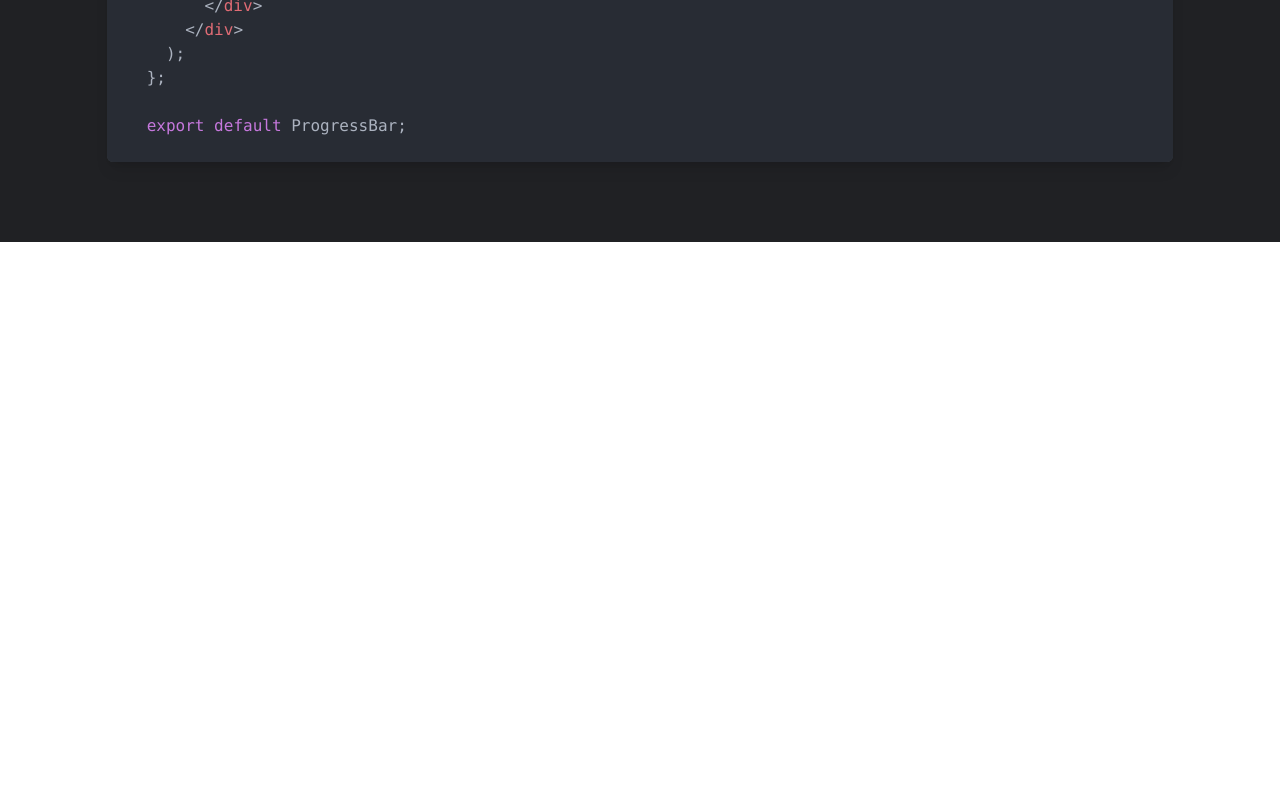
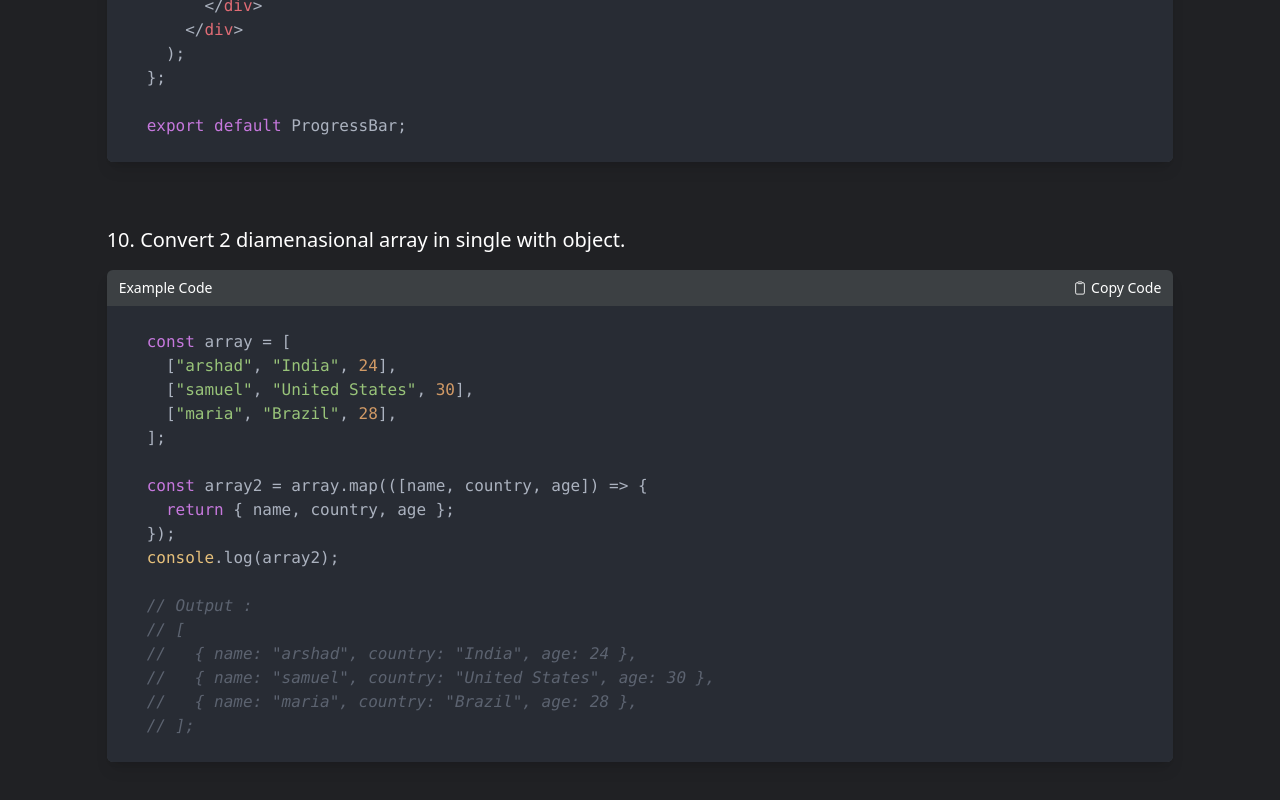
Before and after one commit to arshad-qadri/dsa-practice-code-react, a React (Vite) app: page / in a window 1280 px wide. Shown: the part 6582-7382 px from the top of the page. Before the commit the page ends 6824 px from the top, so only its background shows below. Built offline with nearby package versions, Linux system fonts and the light colour scheme.

Commit message:
2 dimensional array converted into 1 with object

```diff
--- a/src/assets/codeString.js
+++ b/src/assets/codeString.js
@@ -238,3 +238,24 @@ const ProgressBar = () => {
 export default ProgressBar;
 
 `;
+
+export const twoDimensionalarraytoSingleWithObject = `
+const array = [
+  ["arshad", "India", 24],
+  ["samuel", "United States", 30],
+  ["maria", "Brazil", 28],
+];
+
+const array2 = array.map(([name, country, age]) => {
+  return { name, country, age };
+});
+console.log(array2);
+
+// Output :
+// [
+//   { name: "arshad", country: "India", age: 24 },
+//   { name: "samuel", country: "United States", age: 30 },
+//   { name: "maria", country: "Brazil", age: 28 },
+// ];
+
+`
--- a/src/assets/codes.js
+++ b/src/assets/codes.js
@@ -8,6 +8,7 @@ import {
   progressBar,
   promiseFunctionInvolkedAfter5Seconds,
   smallestWord,
+  twoDimensionalarraytoSingleWithObject,
 } from "./codeString";
 
 export const codes = [
@@ -64,4 +65,10 @@ export const codes = [
     codeString: progressBar,
     language: "javascript",
   },
+  {
+    question:
+      "Convert 2 diamenasional array in single with object.",
+    codeString: twoDimensionalarraytoSingleWithObject,
+    language: "javascript",
+  },
 ];
```
